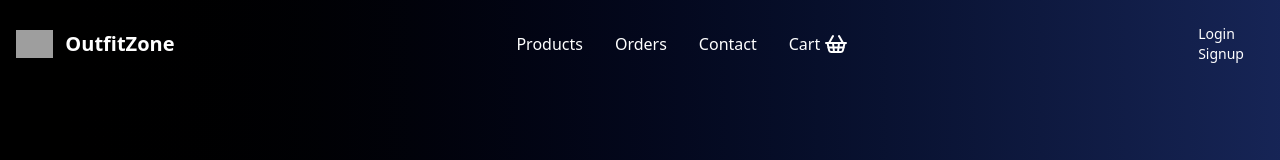
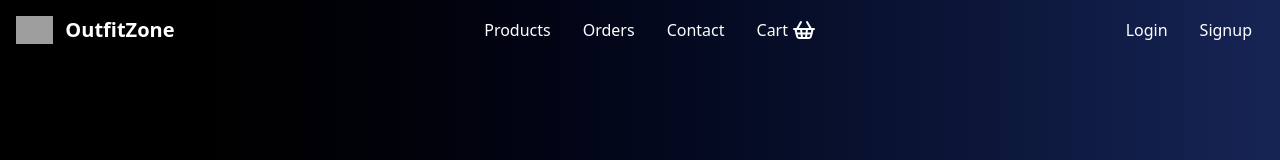
Before and after one commit to haroonwebs/199tube-app-frontend, a Next.js app: page / in a window 1280 px wide. Shown: the top 160 px of the page. Built offline with nearby package versions, Linux system fonts and the light colour scheme; no server answers; grey boxes are pictures that could not be loaded.

Commit message:
setup login and signup links

```diff
--- a/app/components/Navbar.tsx
+++ b/app/components/Navbar.tsx
@@ -14,6 +14,7 @@ const Navbar = () => {
 
   const cartItems = useAppSelector((state) => state?.cart?.cartItems || []);
   const user = useAppSelector((state) => state.user.user);
+  // const user = null;
 
   useEffect(() => {
     const handleClickOutside = (event: MouseEvent) => {
@@ -73,7 +74,7 @@ const Navbar = () => {
                 <div className="absolute right-0 top-12 z-50 border rounded shadow-lg w-44 bg-linear-to-r from-black to-blue-950">
                   <div className="px-4 py-3 text-sm border-b border-gray-700">
                     <span className="block font-medium">{user.fullName}</span>
-                    <span className="block truncate">{user.email}</span>
+                    <span className="block truncate">{user?.email}</span>
                   </div>
 
                   <ul className="p-2 text-sm">
@@ -108,12 +109,12 @@ const Navbar = () => {
               )}
             </>
           ) : (
-            <ul className="p-2 text-sm">
+            <ul className="font-medium flex flex-row space-x-8">
               <li>
                 <Link
                   href="/auth/login"
                   className="block hover:text-blue-600"
-                  onClick={() => setSidebarOpen(false)}
+                  // onClick={() => setSidebarOpen(false)}
                 >
                   Login
                 </Link>
@@ -123,7 +124,7 @@ const Navbar = () => {
                 <Link
                   href="/auth/signup"
                   className="block hover:text-blue-600"
-                  onClick={() => setSidebarOpen(false)}
+                  // onClick={() => setSidebarOpen(false)}
                 >
                   Signup
                 </Link>
```
